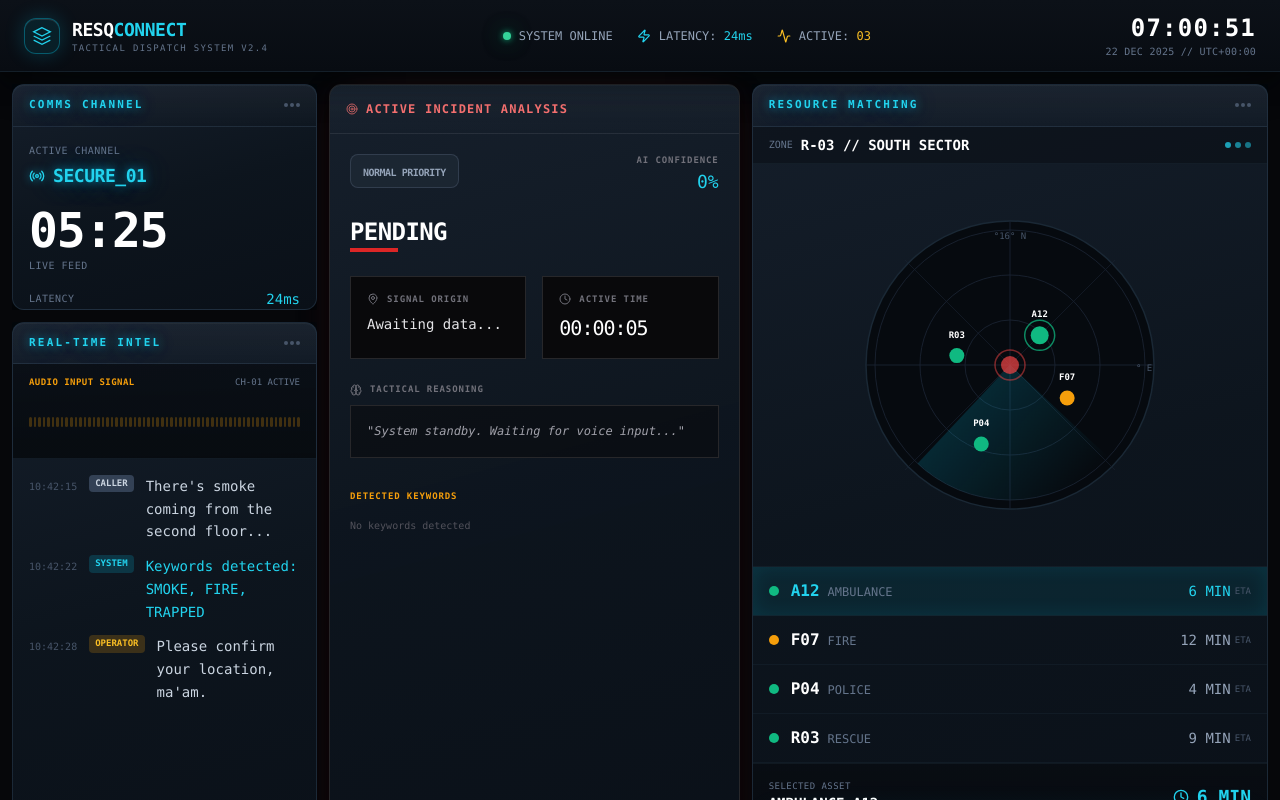
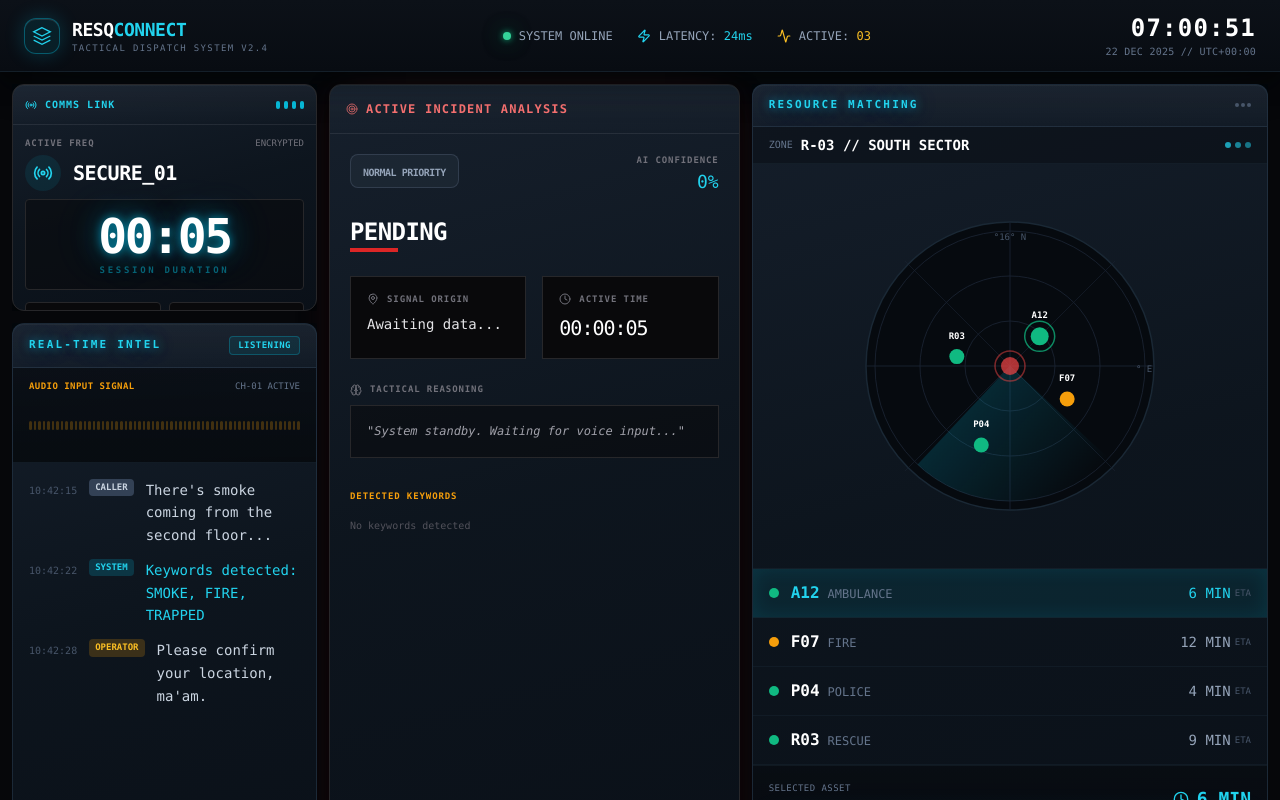
Before and after one commit to sanjayrohith/ResQ-Desk, a React (Vite) app: page / in a window 1280 px wide. Built offline with nearby package versions, Linux system fonts and the light colour scheme; the HTML template or start-up script is replaced by a standard one.

Commit message:
push to talk to operator

```diff
--- /dev/null
+++ b/src/components/dashboard/DispatchPopup.tsx
@@ -0,0 +1,74 @@
+import { useEffect, useState } from "react";
+import { Ambulance, CheckCircle2, MapPin } from "lucide-react";
+
+interface DispatchPopupProps {
+  data: any;
+  onCancel: () => void;
+  onComplete: () => void;
+}
+
+export function DispatchPopup({ data, onCancel, onComplete }: DispatchPopupProps) {
+  const [count, setCount] = useState(3);
+  const [dispatched, setDispatched] = useState(false);
+
+  useEffect(() => {
+    if (count > 0) {
+      const timer = setTimeout(() => setCount(count - 1), 1000);
+      return () => clearTimeout(timer);
+    } else {
+      setDispatched(true);
+      const closeTimer = setTimeout(() => onComplete(), 2000); // Close after "GO" animation
+      return () => clearTimeout(closeTimer);
+    }
+  }, [count, onComplete]);
+
+  return (
+    <div className="fixed inset-0 z-50 flex items-center justify-center bg-black/80 backdrop-blur-sm animate-in fade-in duration-300">
+      <div className="relative w-full max-w-md p-1 bg-gradient-to-r from-cyan-500 to-blue-600 rounded-xl shadow-2xl">
+        <div className="bg-zinc-950 rounded-lg p-8 text-center border border-white/10">
+
+          {!dispatched ? (
+            <>
+              <div className="mb-6 flex justify-center">
+                <div className="relative">
+                  <div className="absolute inset-0 bg-cyan-500 blur-xl opacity-20 animate-pulse"></div>
+                  <Ambulance className="w-16 h-16 text-cyan-400 relative z-10" />
+                </div>
+              </div>
+
+              <h2 className="text-2xl font-black text-white uppercase tracking-tighter mb-2">
+                Auto-Dispatch Sequence
+              </h2>
+
+              <div className="text-zinc-400 text-sm mb-6 font-mono">
+                Unit <span className="text-cyan-400 font-bold">{data.suggested_unit || "AUTO-ASSIGN"}</span> routed to:
+                <div className="text-white font-bold mt-1 flex items-center justify-center gap-2">
+                  <MapPin className="w-4 h-4" /> {data.analysis?.location || "Target Zone"}
+                </div>
+              </div>
+
+              <div className="text-6xl font-black text-white tabular-nums mb-8 animate-bounce">
+                {count}
+              </div>
+
+              <button
+                onClick={onCancel}
+                className="text-xs text-red-400 hover:text-red-300 uppercase tracking-widest font-bold border-b border-red-500/30 pb-1"
+              >
+                Abort Sequence
+              </button>
+            </>
+          ) : (
+            <div className="py-10 animate-in zoom-in duration-300">
+              <CheckCircle2 className="w-20 h-20 text-emerald-500 mx-auto mb-4" />
+              <h2 className="text-3xl font-black text-white uppercase tracking-tighter">
+                DISPATCHED
+              </h2>
+              <p className="text-emerald-400 font-mono mt-2">UNIT EN ROUTE</p>
+            </div>
+          )}
+        </div>
+      </div>
+    </div>
+  );
+}
--- a/src/components/dashboard/LiveCall.tsx
+++ b/src/components/dashboard/LiveCall.tsx
@@ -1,14 +1,26 @@
 import { useState, useEffect } from "react";
-import { Mic, PhoneOff, Radio } from "lucide-react";
+import { Mic, Radio, Signal, Globe } from "lucide-react";
 
-export function LiveCall({ onCallEnd }: { onCallEnd?: () => void }) {
-  const [callTime, setCallTime] = useState(320); // 05:20
+// 1. Add 'onPTTChange' to props
+export function LiveCall({ onCallEnd, onPTTChange }: { onCallEnd?: () => void, onPTTChange?: (active: boolean) => void }) {
+  const [callTime, setCallTime] = useState(0);
   const [isPTTActive, setIsPTTActive] = useState(false);
+  const [signalStrength, setSignalStrength] = useState(85);
+  const [language, setLanguage] = useState("TAMIL (AUTO)");
 
   useEffect(() => {
-    const timer = setInterval(() => setCallTime((t) => t + 1), 1000);
+    const timer = setInterval(() => {
+      setCallTime((t) => t + 1);
+      setSignalStrength(prev => Math.min(100, Math.max(40, prev + (Math.random() > 0.5 ? 2 : -2))));
+    }, 1000);
     return () => clearInterval(timer);
   }, []);
+
+  // 2. Helper to handle PTT state changes
+  const handlePTT = (active: boolean) => {
+    setIsPTTActive(active);
+    if (onPTTChange) onPTTChange(active); // Notify parent immediately
+  };
 
   const formatTime = (s: number) => {
     const mins = Math.floor(s / 60);
@@ -16,77 +28,98 @@ export function LiveCall({ onCallEnd }: { onCallEnd?: () => void }) {
     return `${mins.toString().padStart(2, "0")}:${secs.toString().padStart(2, "0")}`;
   };
 
+  const toggleLanguage = () => {
+    setLanguage(prev => prev === "TAMIL (AUTO)" ? "ENGLISH (MANUAL)" : "TAMIL (AUTO)");
+  };
+
   return (
-    <div className="floating-card floating-card-cyan flex flex-col h-full">
-      {/* Header */}
-      <div className="panel-header">
-        <span className="panel-title text-cyan-400 text-glow-cyan">
-          Comms Channel
+    <div className="floating-card floating-card-cyan flex flex-col h-full bg-zinc-900 border-zinc-800">
+      {/* Header - Reduced padding to p-3 */}
+      <div className="panel-header border-b border-white/5 p-3 flex justify-between items-center shrink-0">
+        <span className="text-[10px] font-black text-cyan-400 tracking-widest uppercase flex items-center gap-2">
+          <Radio className={`w-3 h-3 ${isPTTActive ? "animate-ping" : ""}`} />
+          Comms Link
         </span>
-        <div className="flex gap-0.5">
-          <span className="w-1 h-1 rounded-full bg-slate-600" />
-          <span className="w-1 h-1 rounded-full bg-slate-600" />
-          <span className="w-1 h-1 rounded-full bg-slate-600" />
+        <div className="flex gap-1">
+          <div className={`w-1 h-2 rounded-sm ${signalStrength > 20 ? "bg-cyan-500" : "bg-zinc-700"}`} />
+          <div className={`w-1 h-2 rounded-sm ${signalStrength > 40 ? "bg-cyan-500" : "bg-zinc-700"}`} />
+          <div className={`w-1 h-2 rounded-sm ${signalStrength > 60 ? "bg-cyan-500" : "bg-zinc-700"}`} />
+          <div className={`w-1 h-2 rounded-sm ${signalStrength > 80 ? "bg-cyan-500" : "bg-zinc-700"}`} />
         </div>
       </div>
 
-      {/* Content */}
-      <div className="flex-1 p-4 flex flex-col">
-        {/* Active Channel Display */}
-        <div className="mb-4">
-          <div className="text-[10px] text-slate-500 uppercase tracking-wider mb-1">Active Channel</div>
-          <div className="flex items-center gap-2">
-            <Radio className="w-4 h-4 text-cyan-400" style={{ filter: 'drop-shadow(0 0 4px rgba(0,212,255,0.6))' }} />
-            <span className="text-lg font-bold text-cyan-400 tracking-tight text-glow-cyan">SECURE_01</span>
+      {/* Content - Reduced padding to p-3 and added overflow-y-auto as safety */}
+      <div className="flex-1 p-3 flex flex-col min-h-0 overflow-y-auto">
+
+        {/* Main Channel Info */}
+        <div className="shrink-0 mb-2">
+          <div className="flex items-center justify-between mb-1">
+            <span className="text-[9px] text-zinc-500 uppercase font-bold tracking-widest">Active Freq</span>
+            <span className="text-[9px] text-zinc-500 font-mono">ENCRYPTED</span>
+          </div>
+          <div className="flex items-center gap-3">
+            <div className={`p-2 rounded-full shrink-0 ${isPTTActive ? "bg-red-500/20 text-red-500" : "bg-cyan-500/10 text-cyan-400"}`}>
+              {isPTTActive ? <Mic className="w-5 h-5 animate-pulse" /> : <Radio className="w-5 h-5" />}
+            </div>
+            <div>
+              <div className={`text-xl font-black tracking-tight ${isPTTActive ? "text-red-500" : "text-white"}`}>
+                {isPTTActive ? "TRANSMITTING" : "SECURE_01"}
+              </div>
+            </div>
           </div>
         </div>
 
-        {/* Call Timer */}
-        <div className="flex items-center justify-between mb-4">
-          <div>
-            <div className="text-5xl font-bold font-mono text-white tracking-tight tabular-nums">
-              {formatTime(callTime)}
-            </div>
-            <div className="text-[10px] text-slate-500 uppercase tracking-wider mt-1">Live Feed</div>
+        {/* Big Timer - Reduced vertical padding (py-2) and text size (text-5xl) */}
+        <div className="text-center py-3 bg-zinc-950/50 rounded border border-zinc-800 mb-3 shrink-0">
+          <div className="text-5xl font-black font-mono text-white tabular-nums tracking-tighter text-glow-cyan leading-none">
+            {formatTime(callTime)}
+          </div>
+          <div className="text-[9px] text-cyan-500/50 uppercase tracking-[0.3em] font-bold mt-1">
+            Session Duration
           </div>
         </div>
 
-        {/* Status Info */}
-        <div className="space-y-2 mb-4 text-sm">
-          <div className="flex items-center justify-between">
-            <span className="text-slate-500 uppercase text-[10px] tracking-wider">Latency</span>
-            <span className="text-cyan-400 font-mono">24ms</span>
-          </div>
-          <div className="flex items-center justify-between">
-            <span className="text-slate-500 uppercase text-[10px] tracking-wider">Language</span>
-            <span className="text-slate-300 px-2 py-0.5 bg-[#1a2332] rounded text-xs">TAMIL (AUTO)</span>
-          </div>
-        </div>
+        {/* Tactical Controls Grid - Pushed to bottom with mt-auto */}
+        <div className="grid grid-cols-2 gap-2 mt-auto shrink-0">
+          {/* Language Toggle */}
+          <button
+            onClick={toggleLanguage}
+            className="flex flex-col items-center justify-center p-2 rounded bg-zinc-950 border border-zinc-800 hover:border-cyan-500/30 transition-all group"
+          >
+            <div className="flex items-center gap-1 mb-0.5">
+              <Globe className="w-3 h-3 text-zinc-500 group-hover:text-cyan-400" />
+              <span className="text-[9px] text-zinc-500 uppercase font-bold">Lang</span>
+            </div>
+            <span className="text-[10px] font-bold text-white group-hover:text-cyan-400 truncate w-full text-center">
+              {language.split(" ")[0]}
+            </span>
+          </button>
 
-        {/* Control Buttons */}
-        <div className="mt-auto grid grid-cols-2 gap-3">
+          {/* Signal Boost */}
           <button
-            onMouseDown={() => setIsPTTActive(true)}
-            onMouseUp={() => setIsPTTActive(false)}
-            onMouseLeave={() => setIsPTTActive(false)}
-            className={`flex items-center justify-center gap-2 py-3 rounded-lg border transition-all ${
-              isPTTActive
-                ? "bg-cyan-500/20 border-cyan-500/50 text-cyan-400"
-                : "inner-card text-slate-300 hover:border-cyan-500/30"
-            }`}
-            style={isPTTActive ? { boxShadow: '0 0 20px rgba(0,212,255,0.3), inset 0 1px 0 rgba(255,255,255,0.1)' } : {}}
+            onClick={() => setSignalStrength(100)}
+            className="flex flex-col items-center justify-center p-2 rounded bg-zinc-950 border border-zinc-800 hover:border-emerald-500/30 transition-all group"
+          >
+            <div className="flex items-center gap-1 mb-0.5">
+              <Signal className="w-3 h-3 text-zinc-500 group-hover:text-emerald-400" />
+              <span className="text-[9px] text-zinc-500 uppercase font-bold">Signal</span>
+            </div>
+            <span className="text-[10px] font-bold text-white group-hover:text-emerald-400">{signalStrength}%</span>
+          </button>
+
+          {/* PTT BUTTON - Using handlePTT for Mouse Events */}
+          <button
+            onMouseDown={() => handlePTT(true)}
+            onMouseUp={() => handlePTT(false)}
+            onMouseLeave={() => handlePTT(false)}
+            className={`col-span-2 py-3 rounded font-black text-xs uppercase tracking-widest transition-all flex items-center justify-center gap-2
+              ${isPTTActive
+                ? "bg-red-600 text-white shadow-[0_0_20px_rgba(220,38,38,0.5)] scale-[0.98]"
+                : "bg-cyan-600 hover:bg-cyan-500 text-white shadow-[0_0_15px_rgba(8,145,178,0.3)]"
+              }`}
           >
             <Mic className="w-4 h-4" />
-            <span className="text-[11px] font-bold uppercase tracking-wider">PTT</span>
-          </button>
-
-          <button
-            onClick={onCallEnd}
-            className="flex items-center justify-center gap-2 py-3 rounded-lg border border-red-500/30 bg-red-500/10 text-red-400 hover:bg-red-500/20 transition-all"
-            style={{ boxShadow: '0 0 15px rgba(239,68,68,0.15)' }}
-          >
-            <PhoneOff className="w-4 h-4" />
-            <span className="text-[11px] font-bold uppercase tracking-wider">End Call</span>
+            {isPTTActive ? "RELEASE TO LISTEN" : "PUSH TO TALK"}
           </button>
         </div>
       </div>
--- a/src/components/dashboard/LiveTranscription.tsx
+++ b/src/components/dashboard/LiveTranscription.tsx
@@ -9,7 +9,8 @@ interface TranscriptEntry {
   type: "caller" | "system" | "operator";
 }
 
-export function LiveTranscription({ onLineComplete }: { onLineComplete: (t: string) => void }) {
+// 1. Accept 'isMuted' prop
+export function LiveTranscription({ onLineComplete, isMuted }: { onLineComplete: (t: string) => void, isMuted: boolean }) {
   const { transcript, listening, resetTranscript } = useSpeechRecognition();
   const [history, setHistory] = useState<TranscriptEntry[]>([
     { text: "There's smoke coming from the second floor...", time: "10:42:15", type: "caller" },
@@ -18,8 +19,17 @@ export function LiveTranscription({ onLineComplete }: { onLineComplete: (t: stri
   ]);
   const scrollRef = useRef<HTMLDivElement>(null);
 
+  // 2. Clear transcript immediately if muted so no partial text stays
   useEffect(() => {
-    if (!transcript) return;
+    if (isMuted) {
+      resetTranscript();
+    }
+  }, [transcript, isMuted, resetTranscript]);
+
+  useEffect(() => {
+    // 3. Prevent processing if muted or empty
+    if (!transcript || isMuted) return;
+
     const timer = setTimeout(() => {
       const newEntry: TranscriptEntry = {
         text: transcript,
@@ -31,7 +41,7 @@ export function LiveTranscription({ onLineComplete }: { onLineComplete: (t: stri
       resetTranscript();
     }, 1500);
     return () => clearTimeout(timer);
-  }, [transcript]);
+  }, [transcript, isMuted]);
 
   useEffect(() => {
     if (scrollRef.current) {
@@ -57,10 +67,10 @@ export function LiveTranscription({ onLineComplete }: { onLineComplete: (t: stri
         <span className="panel-title text-cyan-400 text-glow-cyan">
           Real-Time Intel
         </span>
-        <div className="flex gap-0.5">
-          <span className="w-1 h-1 rounded-full bg-slate-600" />
-          <span className="w-1 h-1 rounded-full bg-slate-600" />
-          <span className="w-1 h-1 rounded-full bg-slate-600" />
+        <div className={`flex items-center gap-2 px-2 py-0.5 rounded border text-[9px] font-black uppercase tracking-wider ${
+          isMuted ? "bg-red-500/10 border-red-500/30 text-red-500" : "bg-cyan-500/10 border-cyan-500/30 text-cyan-400"
+        }`}>
+          {isMuted ? "MIC BLOCKED (OPR)" : "LISTENING"}
         </div>
       </div>
 
@@ -74,11 +84,13 @@ export function LiveTranscription({ onLineComplete }: { onLineComplete: (t: stri
           {[...Array(60)].map((_, i) => (
             <div
               key={i}
-              className={`w-[3px] bg-amber-500/80 rounded-sm transition-all ${listening ? 'waveform-bar' : ''}`}
+              className={`w-[3px] rounded-sm transition-all ${
+                isMuted ? "bg-red-500/20" : "bg-amber-500/80"
+              } ${listening && !isMuted ? 'waveform-bar' : ''}`}
               style={{
-                height: listening ? `${Math.random() * 100}%` : '20%',
+                height: listening && !isMuted ? `${Math.random() * 100}%` : '20%',
                 animationDelay: `${i * 0.02}s`,
-                opacity: listening ? 0.9 : 0.3
+                opacity: listening && !isMuted ? 0.9 : 0.3
               }}
             />
           ))}
@@ -100,8 +112,18 @@ export function LiveTranscription({ onLineComplete }: { onLineComplete: (t: stri
           );
         })}
 
-        {/* Live Buffer */}
-        {transcript && (
+        {/* Operator Speaking Indicator */}
+        {isMuted && (
+           <div className="flex items-start gap-3 opacity-60">
+             <span className="text-[10px] text-red-500 font-mono mt-1 shrink-0 animate-pulse">OPR</span>
+             <div className="flex-1 p-2 rounded border border-dashed border-red-500/30 text-xs text-red-400 font-mono uppercase tracking-widest text-center">
+               // OPERATOR OVERRIDE ACTIVE //
+             </div>
+           </div>
+        )}
+
+        {/* Live Buffer (Only show if NOT muted) */}
+        {transcript && !isMuted && (
           <div className="flex items-start gap-3">
             <span className="text-[10px] text-cyan-500 font-mono mt-1 shrink-0 animate-pulse">LIVE</span>
             <span className="text-[9px] px-1.5 py-0.5 rounded uppercase font-bold shrink-0 bg-cyan-500/20 text-cyan-400">
--- a/src/pages/Index.tsx
+++ b/src/pages/Index.tsx
@@ -1,9 +1,9 @@
 import { useState } from "react";
 import { Header, LiveCall, LiveTranscription, IncidentDetails, MapPanel } from "@/components/dashboard";
 import { IncidentData } from "@/components/dashboard/IncidentDetails";
+import { DispatchPopup } from "@/components/dashboard/DispatchPopup";
 
 const Index = () => {
-  // MASTER STATE - Perfectly synced with Backend AIAnalysis
   const [incidentData, setIncidentData] = useState<IncidentData>({
     location: "Awaiting data...",
     emergency_type: "Pending",
@@ -13,10 +13,15 @@ const Index = () => {
     confidence_score: 0
   });
 
+  const [fullApiResponse, setFullApiResponse] = useState<any>(null);
   const [isAnalyzing, setIsAnalyzing] = useState(false);
+  const [showPopup, setShowPopup] = useState(false);
+
+  // 1. New State for Operator Override
+  const [isOperatorSpeaking, setIsOperatorSpeaking] = useState(false);
 
   const handleLineComplete = async (transcript: string) => {
-    if (!transcript || transcript.length < 5) return;
+    if (!transcript || transcript.length < 2) return;
 
     setIsAnalyzing(true);
 
@@ -29,8 +34,14 @@ const Index = () => {
 
       if (!response.ok) throw new Error("Backend connection failed");
 
-      const aiData: IncidentData = await response.json();
-      setIncidentData(aiData);
+      const backendData = await response.json();
+      console.log("🔥 Backend Data Received:", backendData);
+
+      if (backendData.analysis) {
+        setIncidentData(backendData.analysis);
+        setFullApiResponse(backendData);
+        setTimeout(() => setShowPopup(true), 500);
+      }
 
     } catch (error) {
       console.error("Sync Error:", error);
@@ -41,25 +52,39 @@ const Index = () => {
 
   return (
     <div className="flex flex-col h-screen w-screen bg-background overflow-hidden font-mono text-zinc-100">
+
+      {showPopup && fullApiResponse && (
+        <DispatchPopup
+          data={fullApiResponse}
+          onCancel={() => setShowPopup(false)}
+          onComplete={() => setShowPopup(false)}
+        />
+      )}
+
       <Header />
 
       <main className="flex-1 grid grid-cols-12 gap-3 p-3 min-h-0 w-full">
-        {/* LEFT COLUMN (Comms + Intel) */}
+        {/* LEFT COLUMN */}
         <div className="col-span-3 flex flex-col gap-3 min-w-0 h-full">
           <div className="flex-[0.4] glass-panel relative overflow-hidden">
-            <LiveCall />
+            {/* 2. Pass State Handler */}
+            <LiveCall onPTTChange={setIsOperatorSpeaking} />
           </div>
           <div className="flex-1 min-h-0 glass-panel relative overflow-hidden">
-            <LiveTranscription onLineComplete={handleLineComplete} />
+            {/* 3. Pass Mute State */}
+            <LiveTranscription
+              onLineComplete={handleLineComplete}
+              isMuted={isOperatorSpeaking}
+            />
           </div>
         </div>
 
-        {/* MIDDLE COLUMN (Incident Details) */}
+        {/* MIDDLE COLUMN */}
         <div className="col-span-4 min-w-0 h-full">
           <IncidentDetails data={incidentData} isLoading={isAnalyzing} />
         </div>
 
-        {/* RIGHT COLUMN (Map & Resources) */}
+        {/* RIGHT COLUMN */}
         <div className="col-span-5 min-w-0 h-full glass-panel relative overflow-hidden">
           <MapPanel
             severity={incidentData.severity || "Normal"}
```
